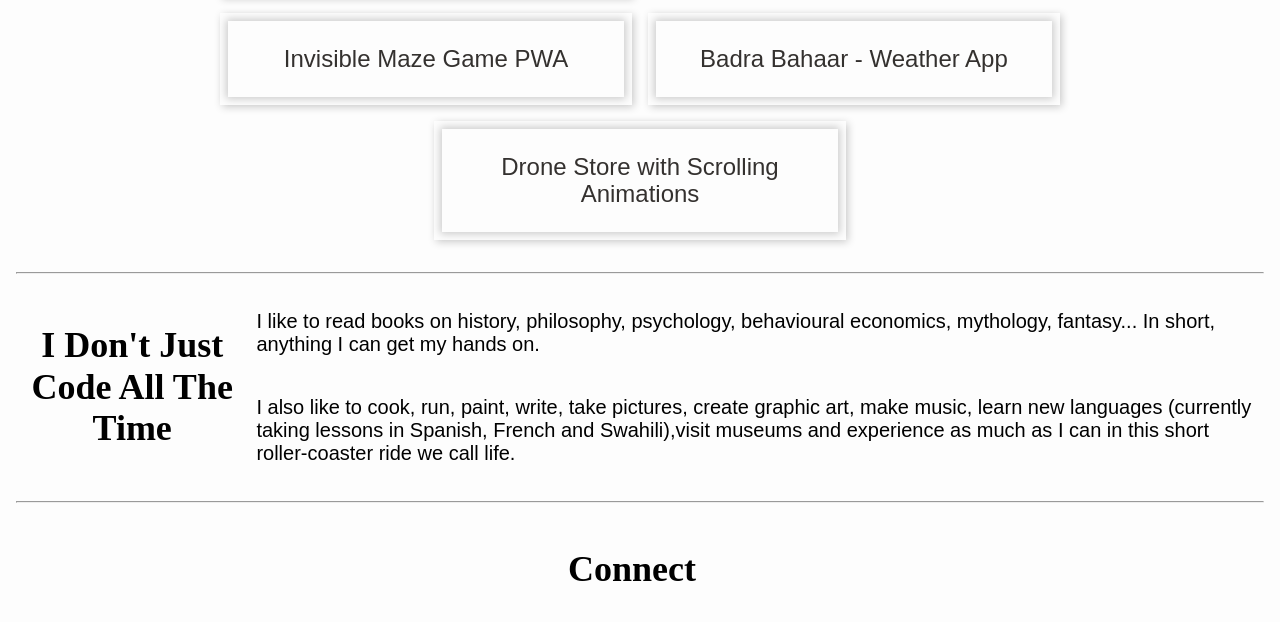
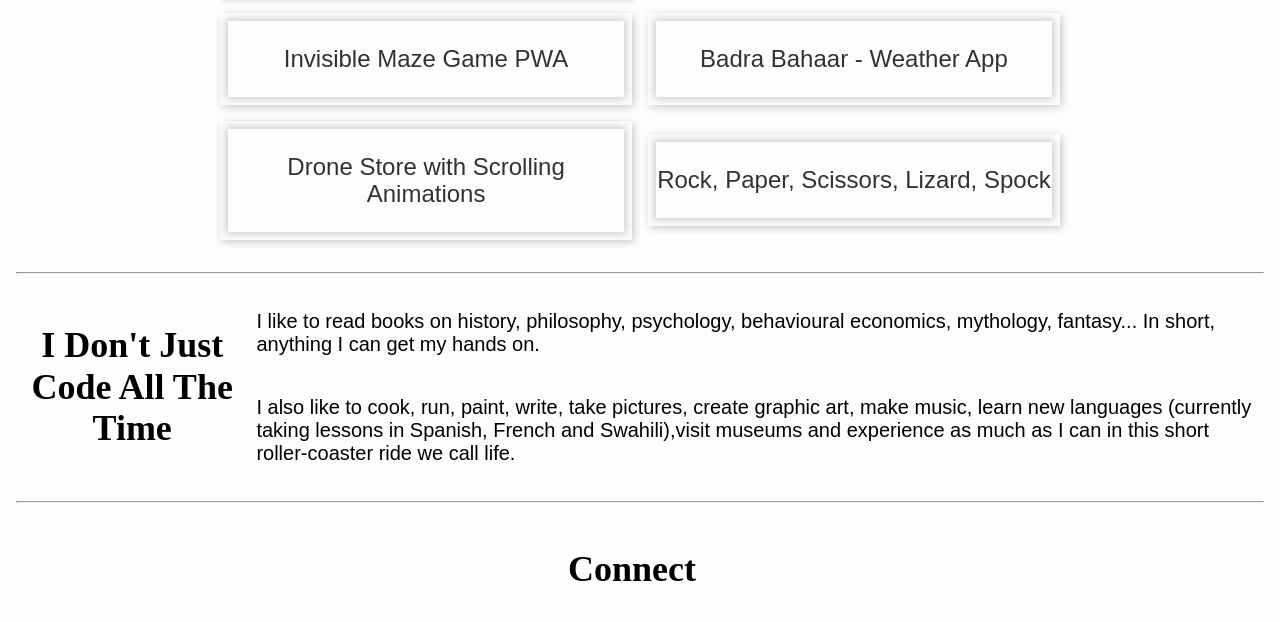
Before and after one commit to ShlokD/about-me, a website: page index.html in a window 1280 px wide. Shown: the part 913-1535 px from the top of the page. Drawn offline with nearby package versions, Linux system fonts and the light colour scheme; a web font is replaced by a local one.

Commit message:
add project

```diff
--- a/index.html
+++ b/index.html
@@ -113,6 +113,14 @@
           </a>
         </li>
 
+
+        <li class="pa2 ma2 shadow-4 h-50 w-100 w-33-ns">
+          <a class="flex items-center justify-center black no-underline shadow-2 f3 tc" href="https://shlokd.github.io/rock-paper-scissors-lizard-spock/"
+            rel="noopener noreferrer" target="_blank">
+            <p>Rock, Paper, Scissors, Lizard, Spock</p>
+          </a>
+        </li>
+
       </ul>
     </section>
     <hr />
```
